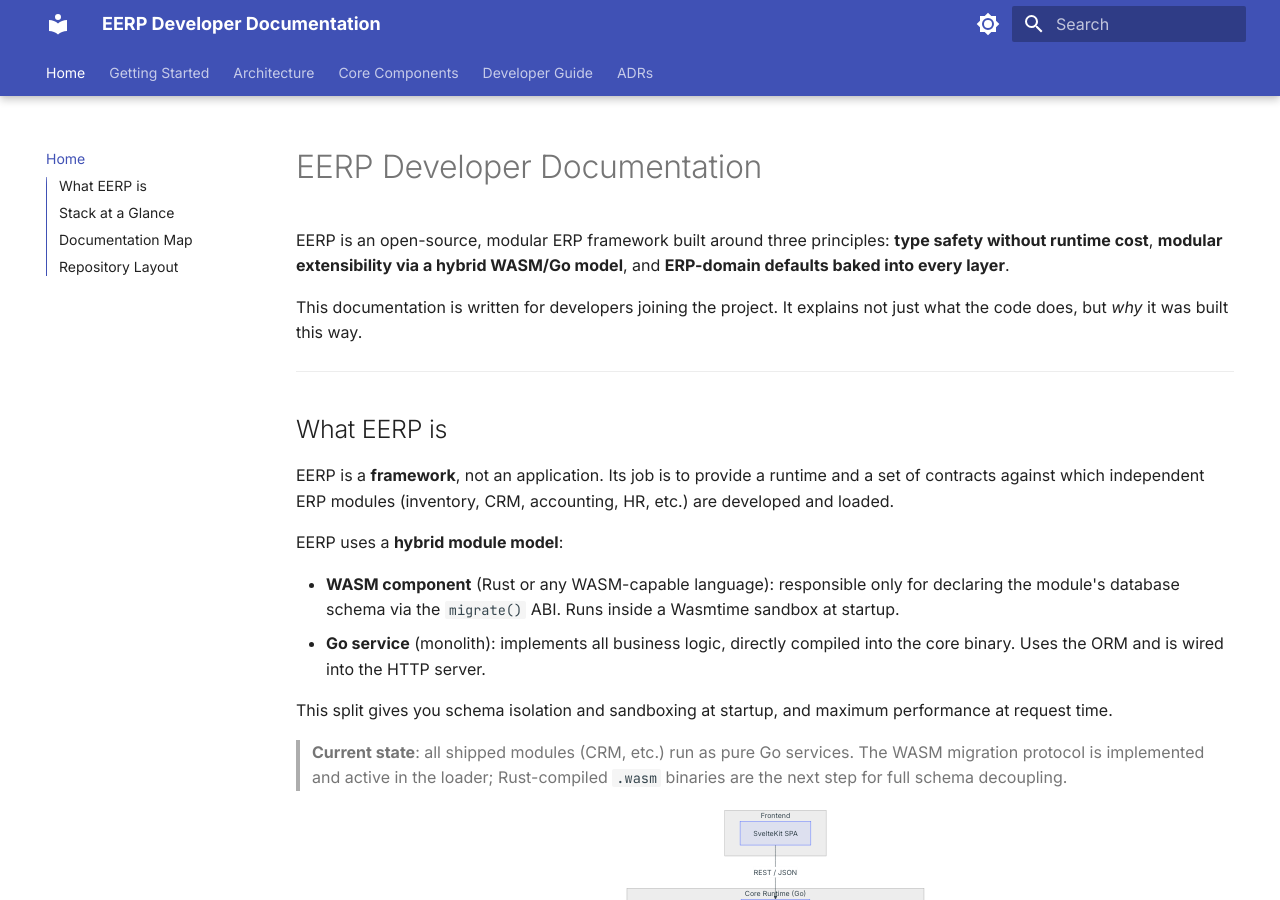
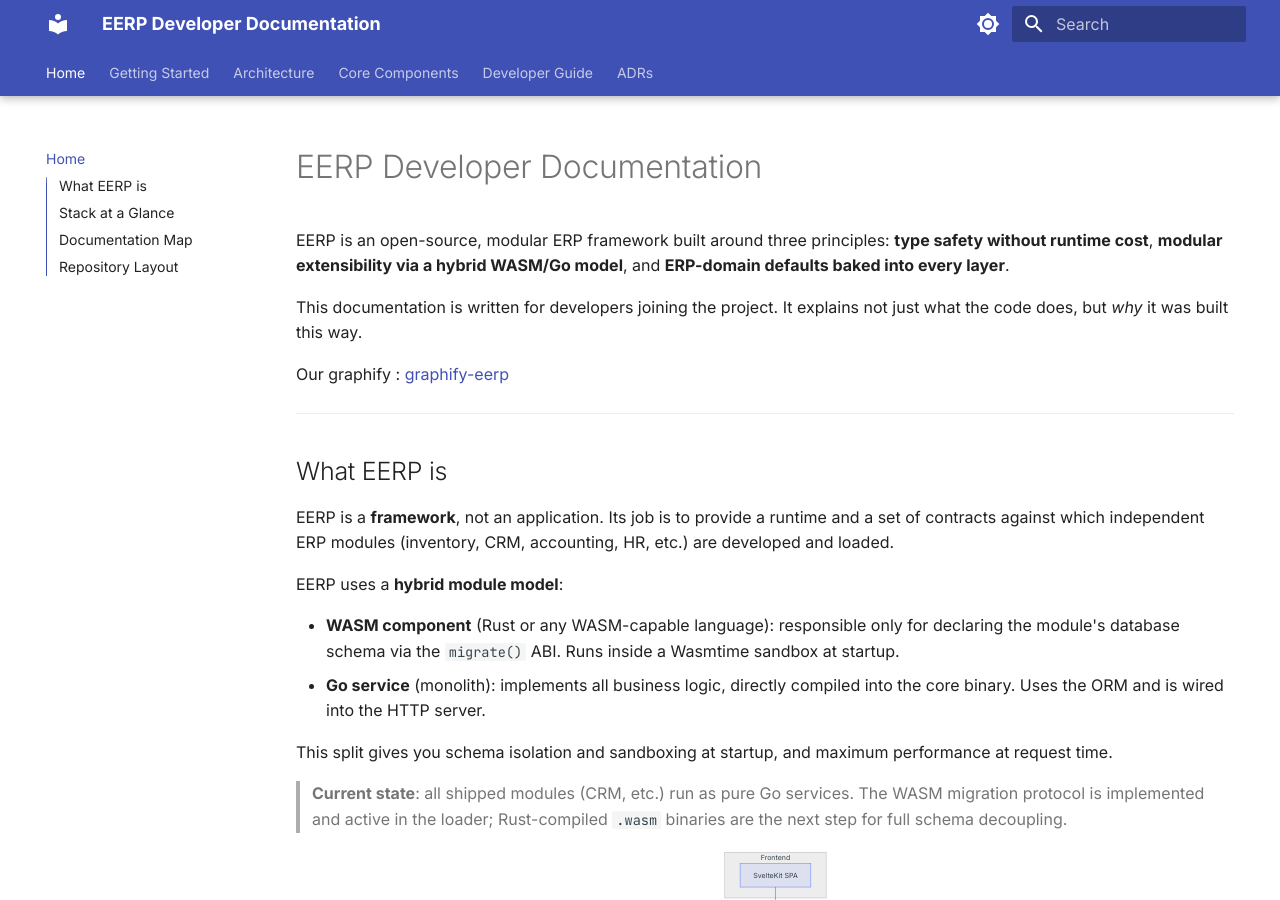
Before and after one commit to noiia/EERP-Documentation-Wiki, an MkDocs documentation site: the page built from docs/index.md, in a window 1280 px wide and 900 px high. Built offline with MkDocs 1.6.1 and Material for MkDocs 9.7.7, drawn with Linux system fonts in a browser that asks for light colours.

Commit message:
feat(add) : adding graphify link to main index page

```diff
--- a/docs/index.md
+++ b/docs/index.md
@@ -3,6 +3,8 @@
 EERP is an open-source, modular ERP framework built around three principles: **type safety without runtime cost**, **modular extensibility via a hybrid WASM/Go model**, and **ERP-domain defaults baked into every layer**.
 
 This documentation is written for developers joining the project. It explains not just what the code does, but _why_ it was built this way.
+
+Our graphify : [graphify-eerp](https://graphify.eerp.elnoia.fr)
 
 ---
 
```
